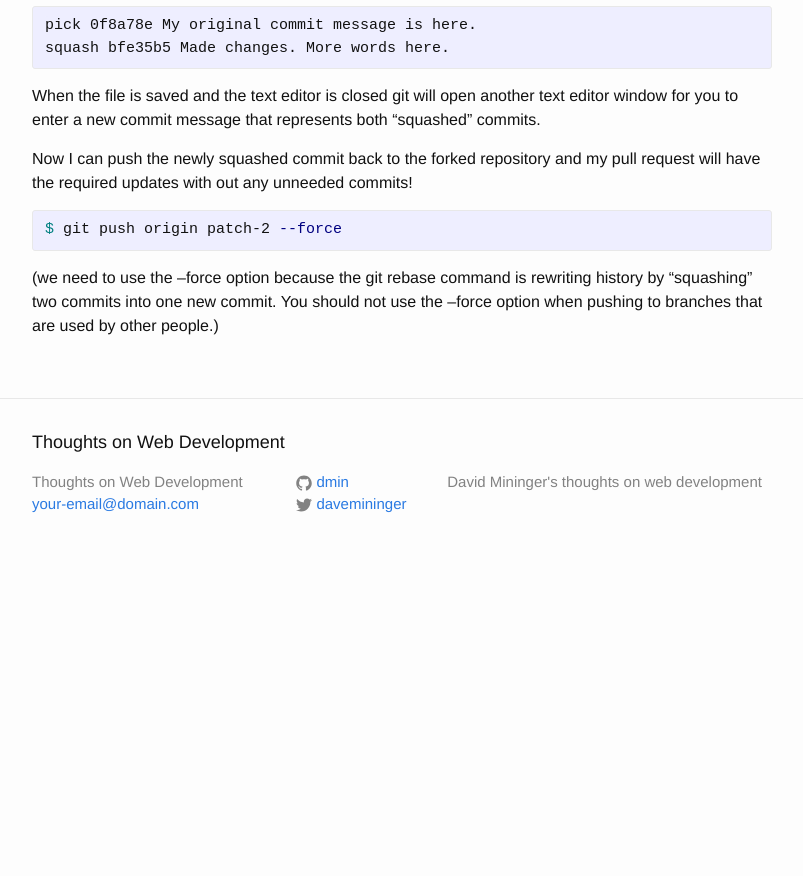
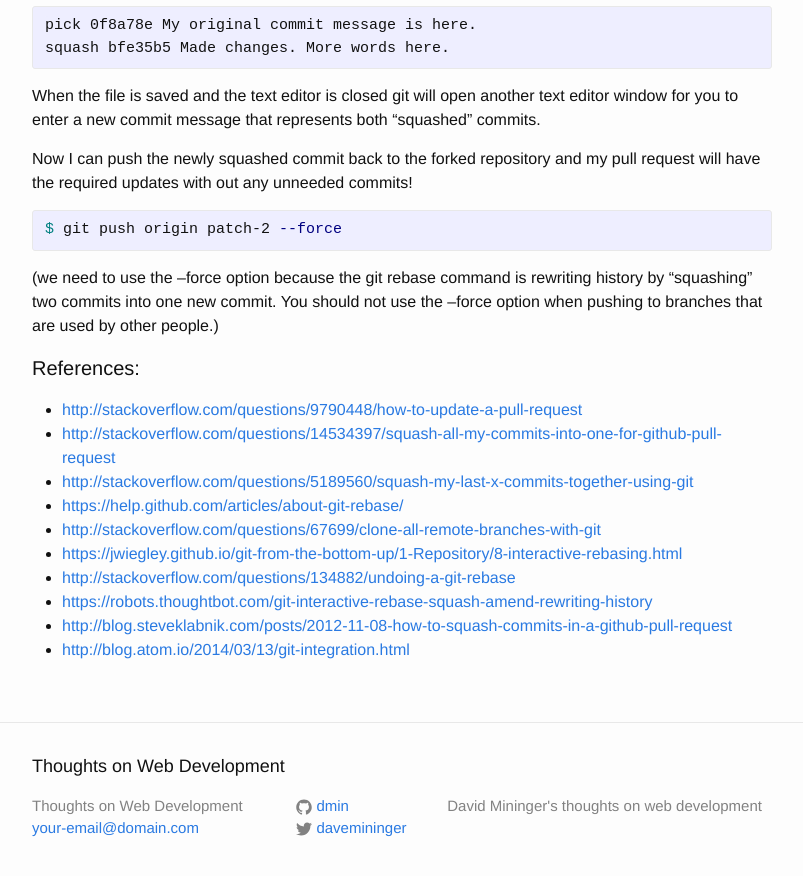
Before and after one commit to dmin/dmin.github.io, a Jekyll site: the page built from _posts/2015-08-18-git-rebase.markdown, in a window 1280 px wide and 900 px high, scrolled down 2162 px. Shown: the top 876 px of the window, without its empty margins (238-1041 px from the left). Built offline with Jekyll 4.4.1, drawn with Linux system fonts in a browser that asks for light colours; before the commit the page ends 2738 px from its top, so only the background shows below that.

Commit message:
Update git rebase post with links to references.

```diff
--- a/_posts/2015-08-18-git-rebase.markdown
+++ b/_posts/2015-08-18-git-rebase.markdown
@@ -95,3 +95,15 @@ $ git push origin patch-2 --force
 {% endhighlight %}
 
 (we need to use the --force option because the git rebase command is rewriting history by "squashing" two commits into one new commit. You should not use the --force option when pushing to branches that are used by other people.)
+
+#### References:
+- [http://stackoverflow.com/questions/9790448/how-to-update-a-pull-request](http://stackoverflow.com/questions/9790448/how-to-update-a-pull-request)
+- [http://stackoverflow.com/questions/14534397/squash-all-my-commits-into-one-for-github-pull-request](http://stackoverflow.com/questions/14534397/squash-all-my-commits-into-one-for-github-pull-request)
+- [http://stackoverflow.com/questions/5189560/squash-my-last-x-commits-together-using-git](http://stackoverflow.com/questions/5189560/squash-my-last-x-commits-together-using-git)
+- [https://help.github.com/articles/about-git-rebase/](https://help.github.com/articles/about-git-rebase/)
+- [http://stackoverflow.com/questions/67699/clone-all-remote-branches-with-git](http://stackoverflow.com/questions/67699/clone-all-remote-branches-with-git)
+- [https://jwiegley.github.io/git-from-the-bottom-up/1-Repository/8-interactive-rebasing.html](https://jwiegley.github.io/git-from-the-bottom-up/1-Repository/8-interactive-rebasing.html)
+- [http://stackoverflow.com/questions/134882/undoing-a-git-rebase](http://stackoverflow.com/questions/134882/undoing-a-git-rebase)
+- [https://robots.thoughtbot.com/git-interactive-rebase-squash-amend-rewriting-history](https://robots.thoughtbot.com/git-interactive-rebase-squash-amend-rewriting-history)
+- [http://blog.steveklabnik.com/posts/2012-11-08-how-to-squash-commits-in-a-github-pull-request](http://blog.steveklabnik.com/posts/2012-11-08-how-to-squash-commits-in-a-github-pull-request)
+- [http://blog.atom.io/2014/03/13/git-integration.html](http://blog.atom.io/2014/03/13/git-integration.html)
```
